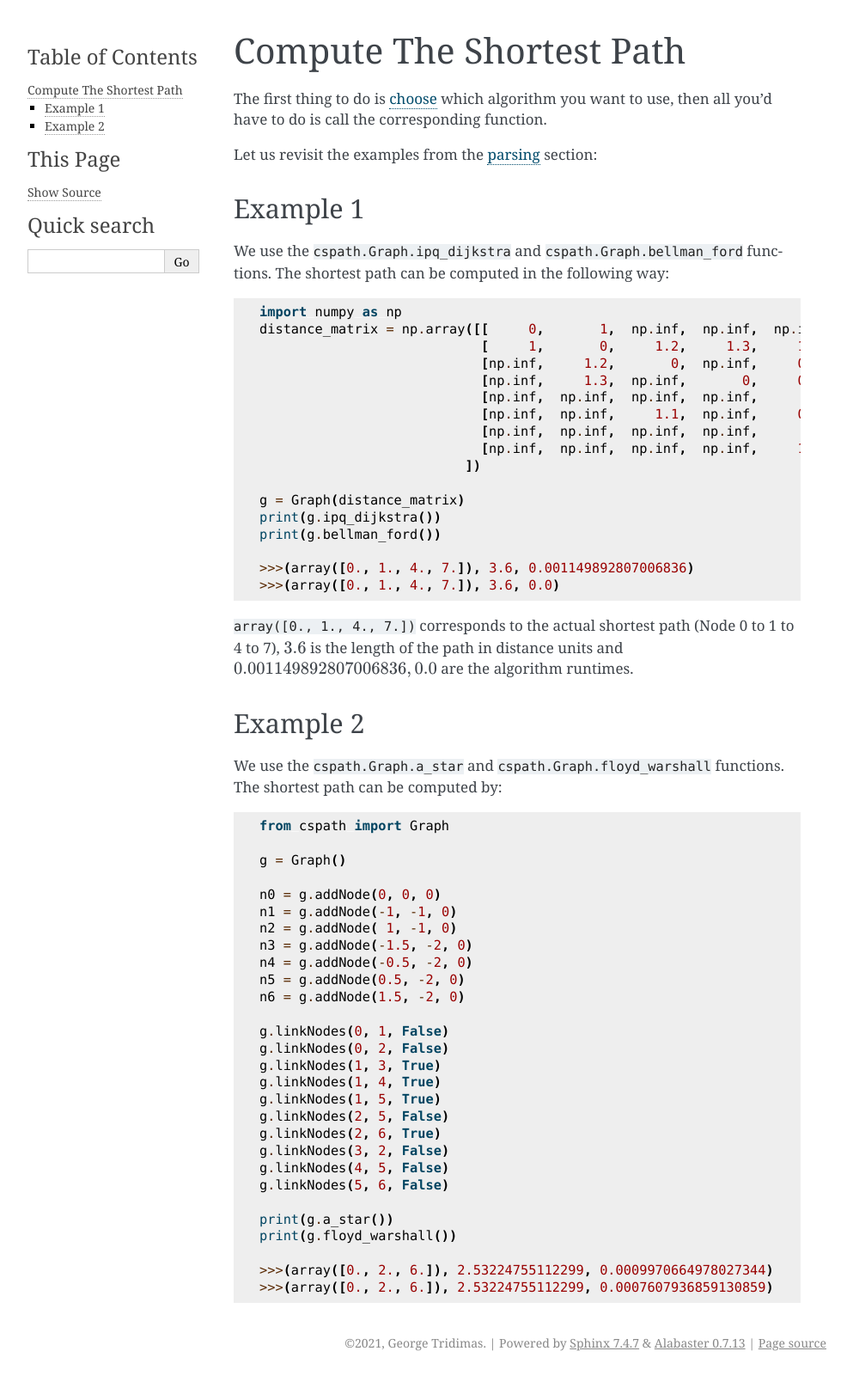
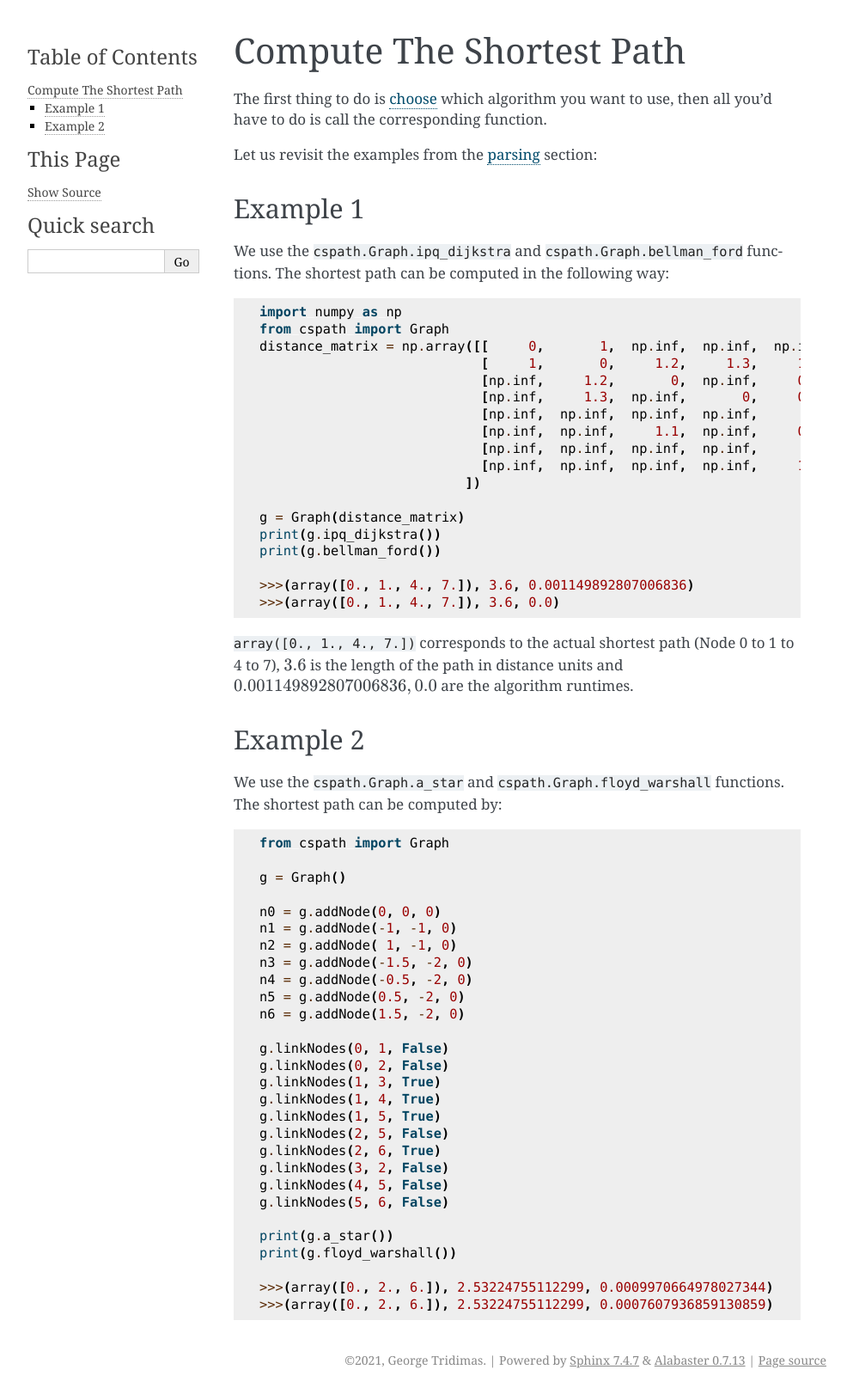
Before and after one commit to notgmt1337/CSPath, a Sphinx documentation site: the page built from docs/how-to/algorithm-choice.rst, in a window 1280 px wide. Shown: the whole page at 86% size, without its empty margins (148-1141 px from the left). Built offline with Sphinx 7.4.7, drawn with Linux system fonts in a browser that asks for light colours.

Commit message:
Update algorithm-choice.rst

```diff
--- a/docs/how-to/algorithm-choice.rst
+++ b/docs/how-to/algorithm-choice.rst
@@ -13,6 +13,7 @@ We use the :code:`cspath.Graph.ipq_dijkstra` and :code:`cspath.Graph.bellman_for
 .. code-block:: python
 
     import numpy as np
+    from cspath import Graph
     distance_matrix = np.array([[     0,       1,  np.inf,  np.inf,  np.inf,  np.inf,  np.inf,  np.inf],
                                 [     1,       0,     1.2,     1.3,     1.5,  np.inf,  np.inf,  np.inf],
                                 [np.inf,     1.2,       0,  np.inf,     0.3,     1.1,  np.inf,  np.inf],
```
